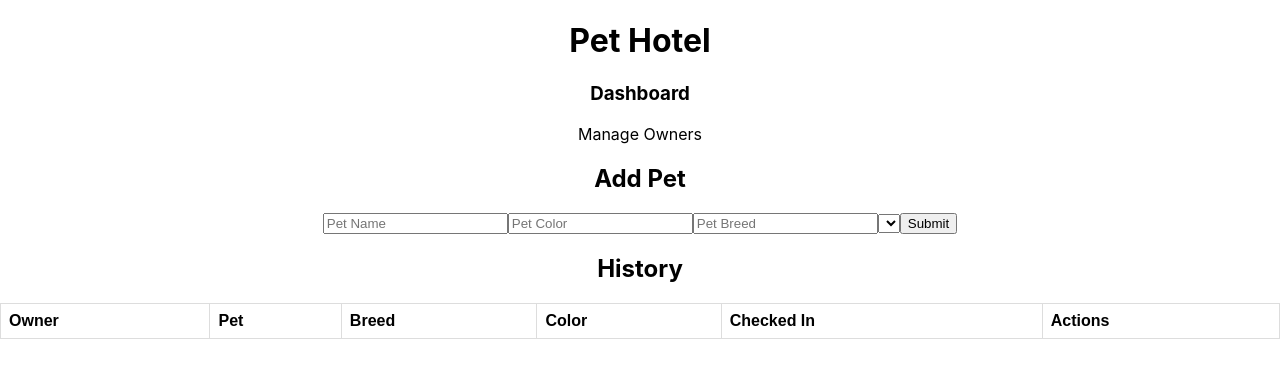
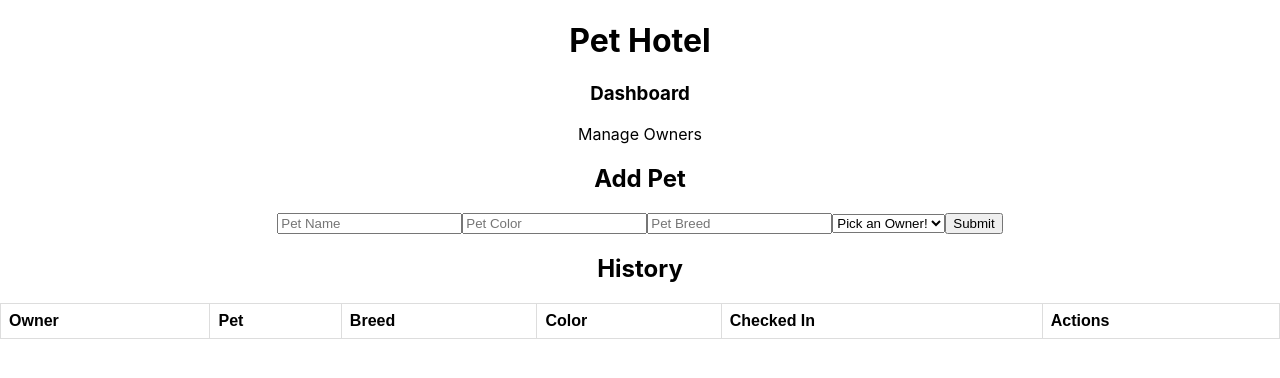
Before and after one commit to wjbartholomew/pet-hotel-client, a React (Create React App) app: page / in a window 1280 px wide. Shown: the top 378 px of the page. Built offline with nearby package versions, Linux system fonts and the light colour scheme.

Commit message:
added default value for owner dropdown list

```diff
--- a/src/components/Dashboard/Dashboard.js
+++ b/src/components/Dashboard/Dashboard.js
@@ -69,6 +69,7 @@ class Dashboard extends Component {
             // onChange={(event) => this.handleOwnerSelect(event)}
             onChange={(event) => this.trackPet(event, "owner")}
           >
+              <option value='Owner Not Chosen' selected>Pick an Owner!</option>
             {this.props.reduxState.owners.map((owner) => {
               return <option value={owner.key}>{owner.firstName}</option>;
             })}
```
